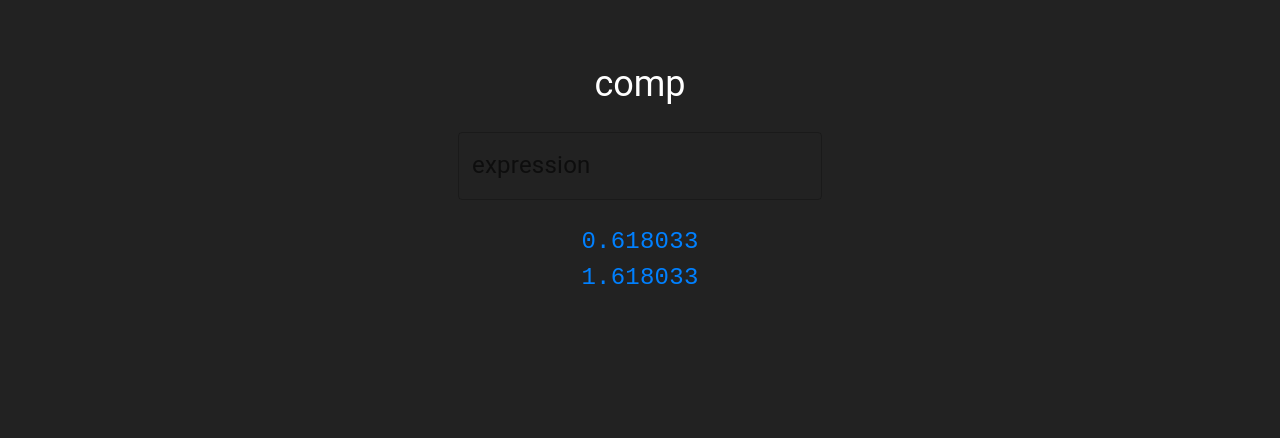
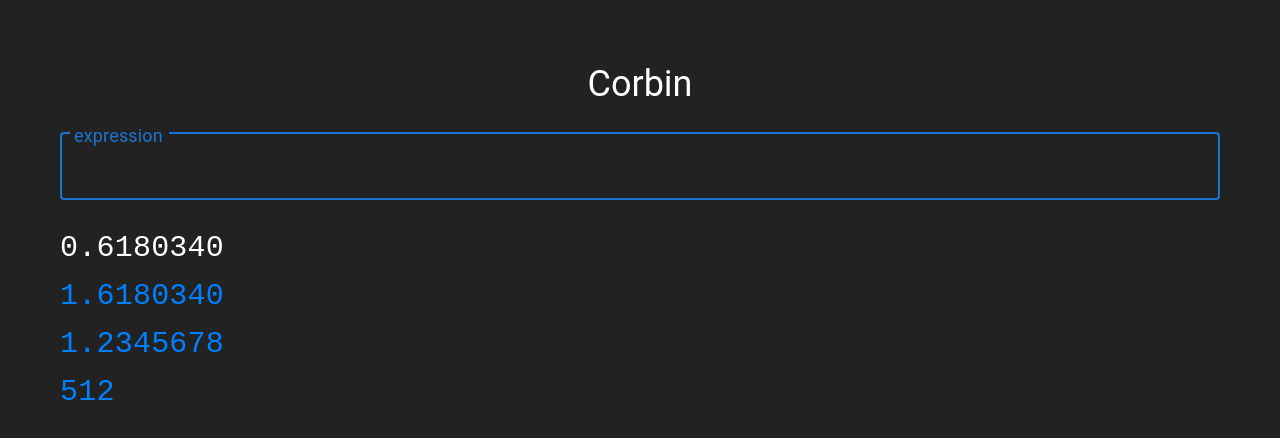
Before and after one commit to usefulmove/comp, a React (Vite) app in the folder gui/: page / in a window 1280 px wide. Shown: the top 438 px of the page. Built offline with nearby package versions, Linux system fonts and the light colour scheme.

Commit message:
(automated gcp push)

```diff
--- a/gui/package.json
+++ b/gui/package.json
@@ -9,6 +9,8 @@
     "preview": "vite preview"
   },
   "dependencies": {
+    "@fontsource/roboto": "^4.5.8",
+    "ramda": "^0.28.0",
     "react": "^18.2.0",
     "react-dom": "^18.2.0"
   },
--- a/gui/src/App.jsx
+++ b/gui/src/App.jsx
@@ -1,4 +1,4 @@
-import { Grid, Typography, TextField } from "@mui/material";
+import { Grid, Typography, TextField, Button } from "@mui/material";
 import "./App.css";
 
 function App() {
@@ -6,23 +6,42 @@ function App() {
     <Grid container padding={4} spacing={3}>
       <Grid item xs={12}>
         <Typography variant="h5" className="title">
-          comp
+          Corbin
         </Typography>
       </Grid>
-      <Grid item xs={12}>
+      <Grid item xs={12} container>
         <TextField
           id="expression"
           label="expression"
           variant="outlined"
           color="primary"
-          sx={{ input: { color: "white" } }}
+          sx={{
+            input: { color: "white", fontFamily: "Monospace" },
+            width: "100%",
+          }}
+          focused
         />
       </Grid>
       <Grid item xs={12}>
-        <Typography sx={{ fontFamily: "Monospace" }}>
-          0.618033
+        <Typography
+          variant="h6"
+          color="#ffffff"
+          sx={{ fontFamily: "Monospace" }}
+          align="left"
+        >
+          0.6180340
+        </Typography>
+        <Typography
+          variant="h6"
+          color="#0080ff"
+          sx={{ fontFamily: "Monospace" }}
+          align="left"
+        >
+          1.6180340
           <br />
-          1.618033
+          1.2345678
+          <br />
+          512
         </Typography>
       </Grid>
     </Grid>
```
Also changed, not shown: 1 other file (tests, documents, lock files or other folders).
